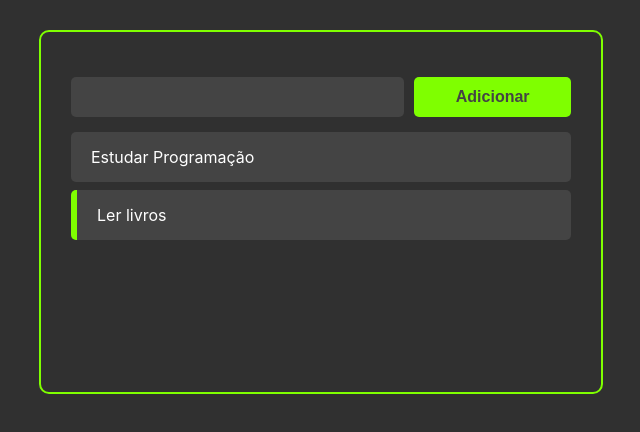
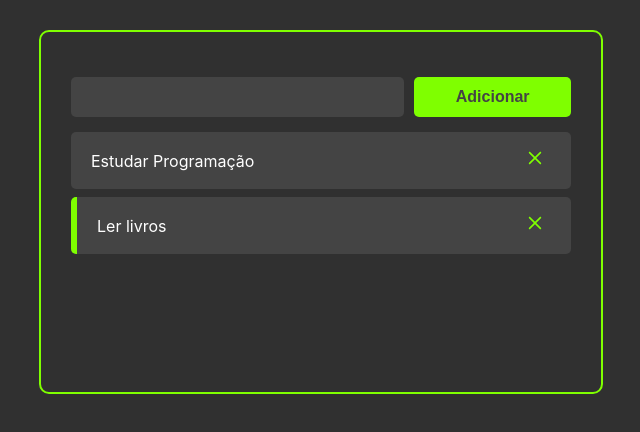
Before and after one commit to MarcusHolanda1/MyStacks, a React (Create React App) app: page / in a window 1280 px wide. Shown: the top 432 px of the page, without its empty margins (319-959 px from the left). Built offline with nearby package versions, Linux system fonts and the light colour scheme.

Commit message:
button delete

```diff
--- a/package.json
+++ b/package.json
@@ -8,6 +8,7 @@
     "@testing-library/user-event": "^12.1.10",
     "react": "^17.0.2",
     "react-dom": "^17.0.2",
+    "react-icons": "^4.2.0",
     "react-scripts": "4.0.3",
     "web-vitals": "^1.0.1"
   },
--- a/src/App.jsx
+++ b/src/App.jsx
@@ -42,11 +42,20 @@
     setTasks(newTasks)
   }
 
+  const handleTaskDeletion = (taskId) => {
+    const newTasks = tasks.filter(task => task.id !== taskId)
+
+    setTasks(newTasks)
+  }
+
   return (
     <>
       <div className="container">
         <AddTask handleTaskAddition={handleTaskAddition} />
-        <Tasks tasks={tasks} handleTaskClick={handleTaskClick} />
+        <Tasks tasks={tasks}
+        handleTaskClick={handleTaskClick}
+        handleTaskDeletion={handleTaskDeletion}
+        />
       </div>
     </>
   )
--- a/src/components/Task.css
+++ b/src/components/Task.css
@@ -12,3 +12,11 @@
 .task-title {
     cursor: pointer;
 }
+
+.remove-task-button {
+    background-color: #444;
+    font-size: 20px;
+    border: none;
+    color: chartreuse;
+
+}
--- a/src/components/Task.jsx
+++ b/src/components/Task.jsx
@@ -1,8 +1,9 @@
 import React from 'react';
+import { CgClose } from "react-icons/cg";
 
 import './Task.css'
 
-const Task = ( { task, handleTaskClick } ) => {
+const Task = ( { task, handleTaskClick,handleTaskDeletion } ) => {
     return (
         <div
         className="task-container"
@@ -10,8 +11,15 @@
             <div className="task-title" onClick={() => handleTaskClick(task.id)}>
                 {task.title}
             </div>
+
+            <div className="buttons-container">
+                    <button className="remove-task-button"
+                    onClick={() => handleTaskDeletion(task.id)}>
+                      <CgClose />
+                    </button>
+            </div>
         </div>
-    // <div className="task-container">{task.title}</div>
+
     );
 }
 
--- a/src/components/Tasks.jsx
+++ b/src/components/Tasks.jsx
@@ -2,11 +2,11 @@
 
 import Task from './Task';
 
-const Tasks = ({ tasks, handleTaskClick }) => {
+const Tasks = ({ tasks, handleTaskClick, handleTaskDeletion }) => {
     return (
         <>
             {tasks.map((task) => (
-                <Task task={task} handleTaskClick={handleTaskClick}/>
+                <Task task={task} handleTaskClick={handleTaskClick} handleTaskDeletion={handleTaskDeletion}/>
             ))}
         </>
     )
```
Also changed, not shown: src/components/Header.jsx (added), 1 other file (tests, documents, lock files or other folders).
